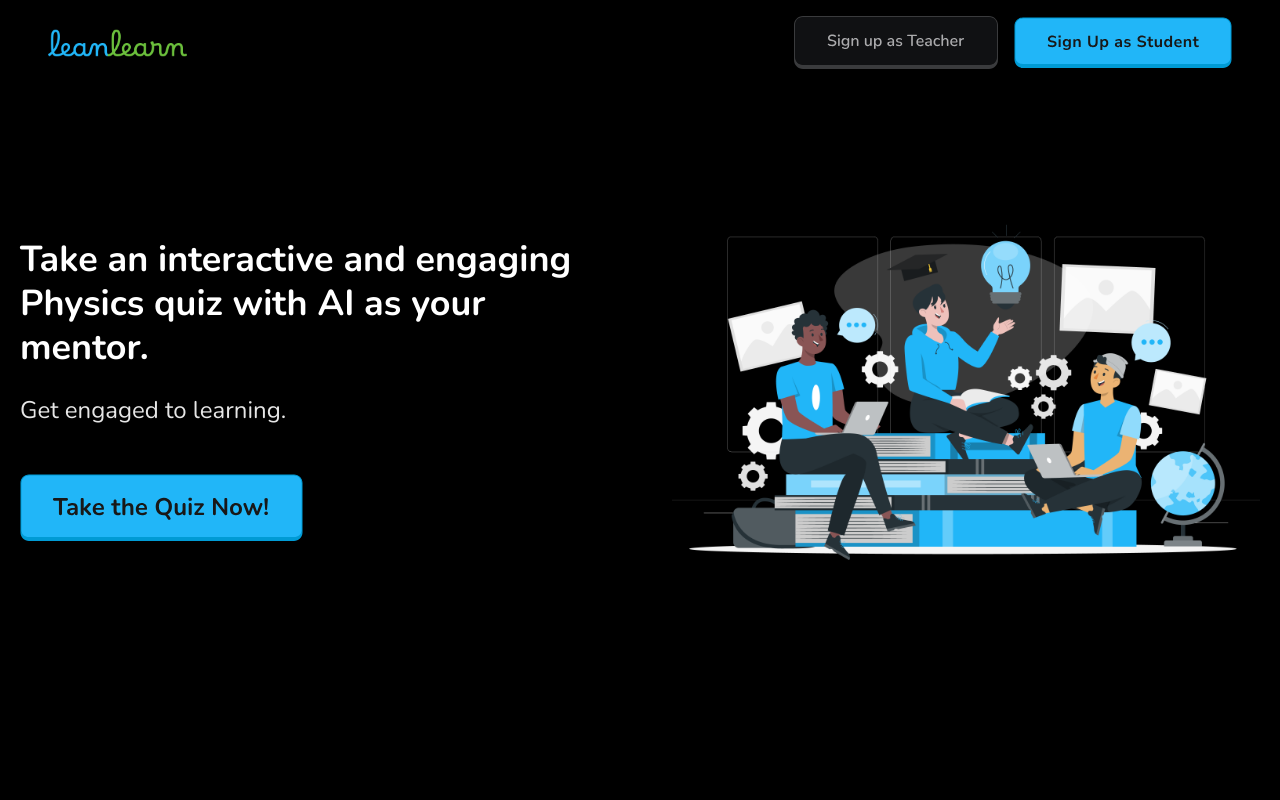
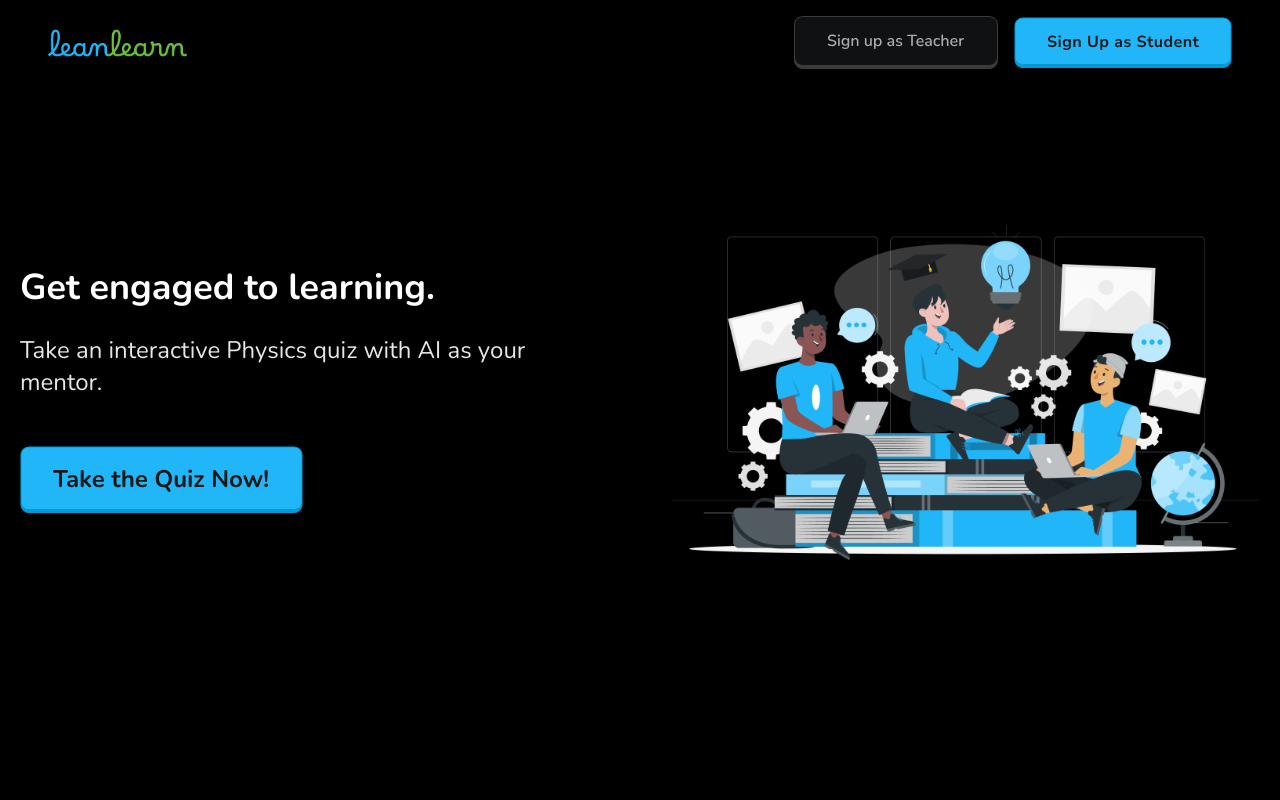
Before and after one commit to nimrit-singh/LeanLearn, a React (Vite) app in the folder client/: page / in a window 1280 px wide. Shown: the top 800 px of the page. Built offline with nearby package versions, Linux system fonts and the light colour scheme.

Commit message:
imm chnages

```diff
--- a/client/src/components/home/HeroSection.tsx
+++ b/client/src/components/home/HeroSection.tsx
@@ -18,11 +18,12 @@ const HeroSection: React.FC = () => {
           <div className="flex flex-col-reverse lg:flex-row items-center justify-between gap-8 lg:gap-16">
             <div className="flex-1 text-white max-w-full lg:max-w-[594px] text-center lg:text-left">
               <h1 className="font-nunito font-bold text-[28px] sm:text-[32px] lg:text-[36px] leading-tight sm:leading-[40px] lg:leading-[44px] mb-4 sm:mb-6">
-              Take an interactive and engaging <br /> Physics quiz with AI as your mentor.
+              Get engaged to learning.
               </h1>
 
               <p className="font-nunito font-normal text-[18px] sm:text-[20px] lg:text-[24px] leading-[28px] sm:leading-[30px] lg:leading-[32px] mb-8 sm:mb-12 text-white/90 px-4 sm:px-0">
-                Get engaged to learning.
+
+              Take an interactive Physics quiz with AI as your mentor.
                 <span className="hidden lg:inline"><br /></span>
                 <span className="lg:hidden"> </span>
 
```
